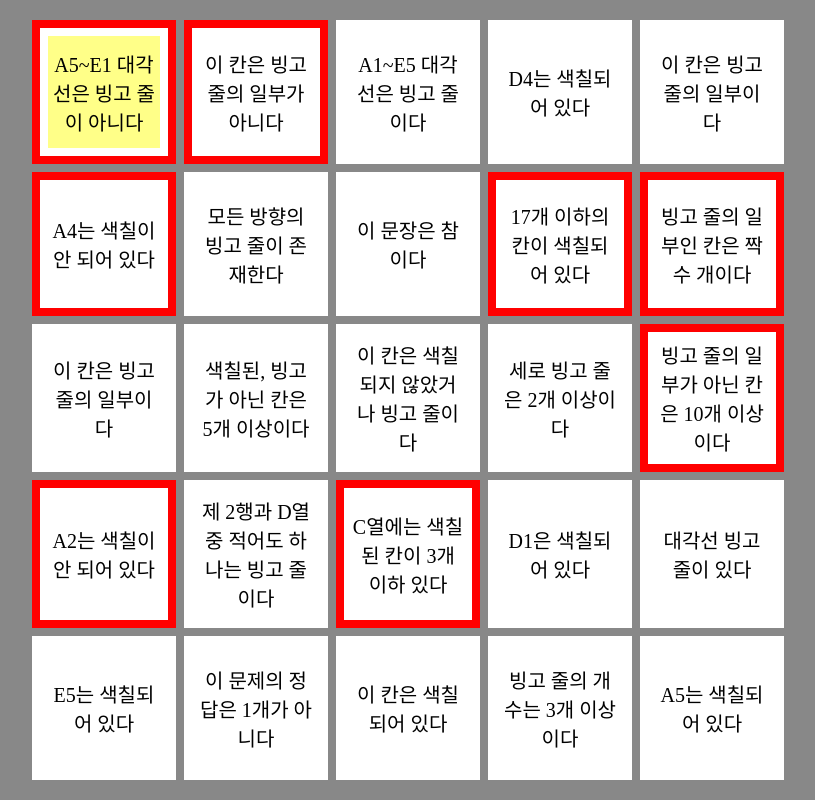
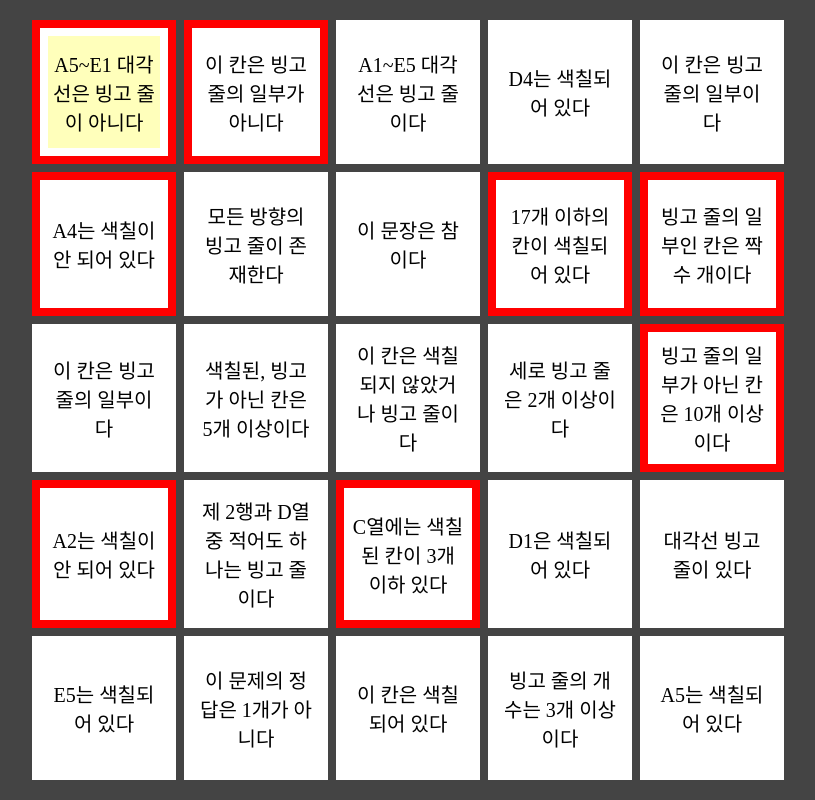
Before and after one commit to mjy9088/maggot-cup-2018-bingo, a plain HTML site: page index.html in a window 1280 px wide. In both pictures the pointer is over the element "A5~E1 대각선은 빙고 줄이 아니다". Shown: the whole page, without its empty margins (232-1047 px from the left). Drawn offline with Linux system fonts and the light colour scheme.

Commit message:
change color

```diff
--- a/style.css
+++ b/style.css
@@ -2,7 +2,7 @@
 
 html, body
 {
-	background-color: #888888;
+	background-color: #444444;
 	margin: 0px;
 	padding: 0px;
 	border: none;
@@ -52,7 +52,7 @@ td
 
 td:hover
 {
-	background-color: #FFFF88;
+	background-color: #FFFFBB;
 }
 
 td.checked
@@ -65,7 +65,7 @@ td.checked
 
 td.checked:hover
 {
-	color: #FFFF88;
+	color: #FFFFBB;
 }
 
 td.invalid
```
